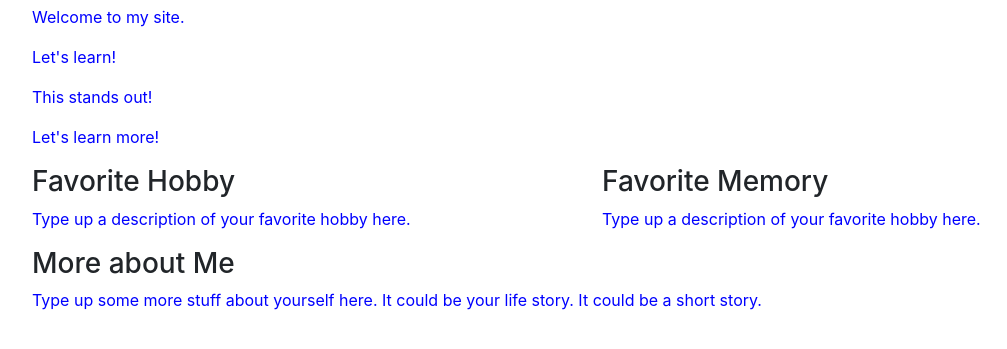
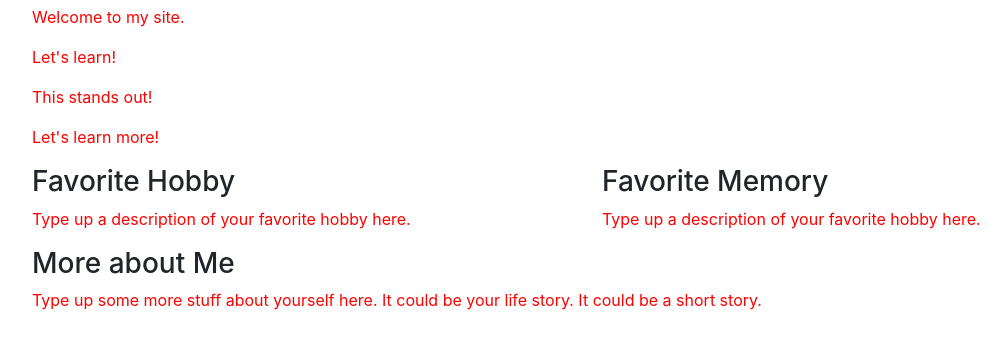
Before and after one commit to kylejacobson/kylejacobson.github.io, a plain HTML site: page index.html in a window 1280 px wide. Shown: the part 51-400 px from the top of the page, without its empty margins (53-1060 px from the left). Drawn offline with nearby package versions, Linux system fonts and the light colour scheme.

Commit message:
lets try again

```diff
--- a/index.html
+++ b/index.html
@@ -26,7 +26,7 @@
           </div>
           <div class="col-sm-6">
              <h3>Favorite Memory </h3>
-             <p class="fds">Type up a description of your favorite hobby here.</p>
+             <p>Type up a description of your favorite hobby here.</p>
           </div>
       </div>
       <div class="row">
--- a/styles.css
+++ b/styles.css
@@ -1,9 +1,8 @@
 p {
 	fomt-family: sans-serif;
-	color: #0000FF;
+	color: red;
 }
 #awesomeText { font-family: "Times New Roman", Georiga, Serif; }
 .soft { color: #a8a8a8; }
 .center { text-align: center; }
 .container { margin: 0 auto; }
-#fds {color: 200, 200, 200}
```
